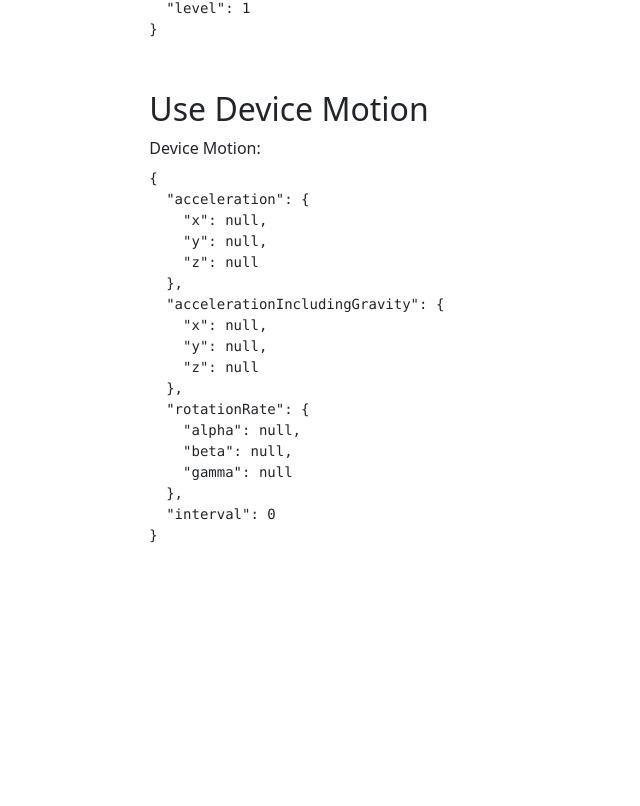
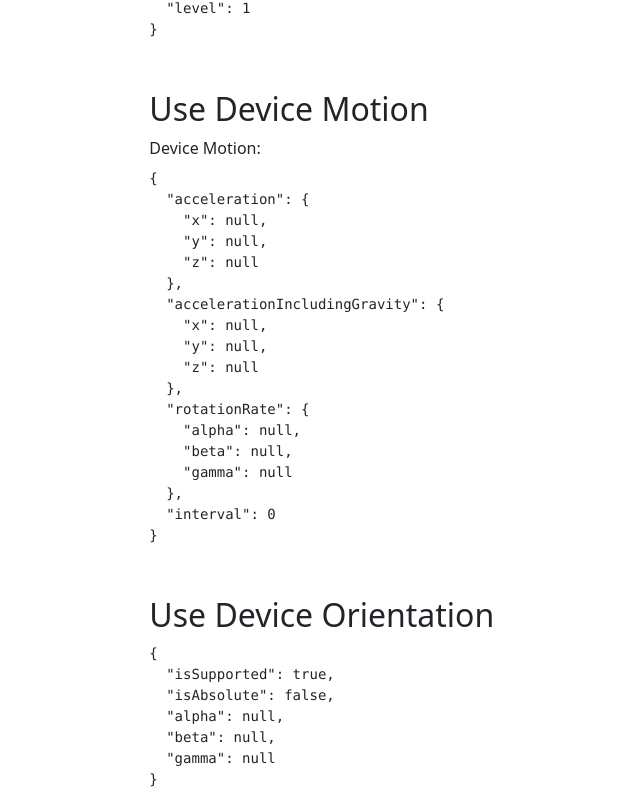
Before and after one commit to UlakhovichKate/vueUse, a Vue app in the folder vueUse/: page /sensors in a window 1280 px wide. Shown: the part 963-1769 px from the top of the page, without its empty margins (288-928 px from the left). Before the commit the page ends 1525 px from the top, so only its background shows below. Built offline with nearby package versions, Linux system fonts and the light colour scheme.

Commit message:
UseDeviceOrientation.vue

```diff
--- a/vueUse/src/components/ListSensors.vue
+++ b/vueUse/src/components/ListSensors.vue
@@ -5,6 +5,7 @@
   <on-start-typing/>
   <use-battery/>
   <use-device-motion/>
+  <use-device-orientation/>
 </template>
 
 <script setup>
@@ -14,6 +15,8 @@ import OnLongPress from "../vueUseComponents/OnLongPress.vue";
 import OnStartTyping from "../vueUseComponents/OnStartTyping.vue";
 import UseBattery from "../vueUseComponents/UseBattery.vue";
 import UseDeviceMotion from "../vueUseComponents/UseDeviceMotion.vue";
+import UseDeviceOrientation from "../vueUseComponents/UseDeviceOrientation.vue";
+
 
 </script>
 
--- /dev/null
+++ b/vueUse/src/vueUseComponents/UseDeviceOrientation.vue
@@ -0,0 +1,12 @@
+<script setup lang="ts">
+import { reactive } from 'vue'
+import { useDeviceOrientation } from '@vueuse/core'
+
+const orientation = reactive(useDeviceOrientation())
+const text = orientation
+</script>
+
+<template>
+  <h2>Use Device Orientation</h2>
+  <pre lang="yaml">{{ text }}</pre>
+</template>
```
